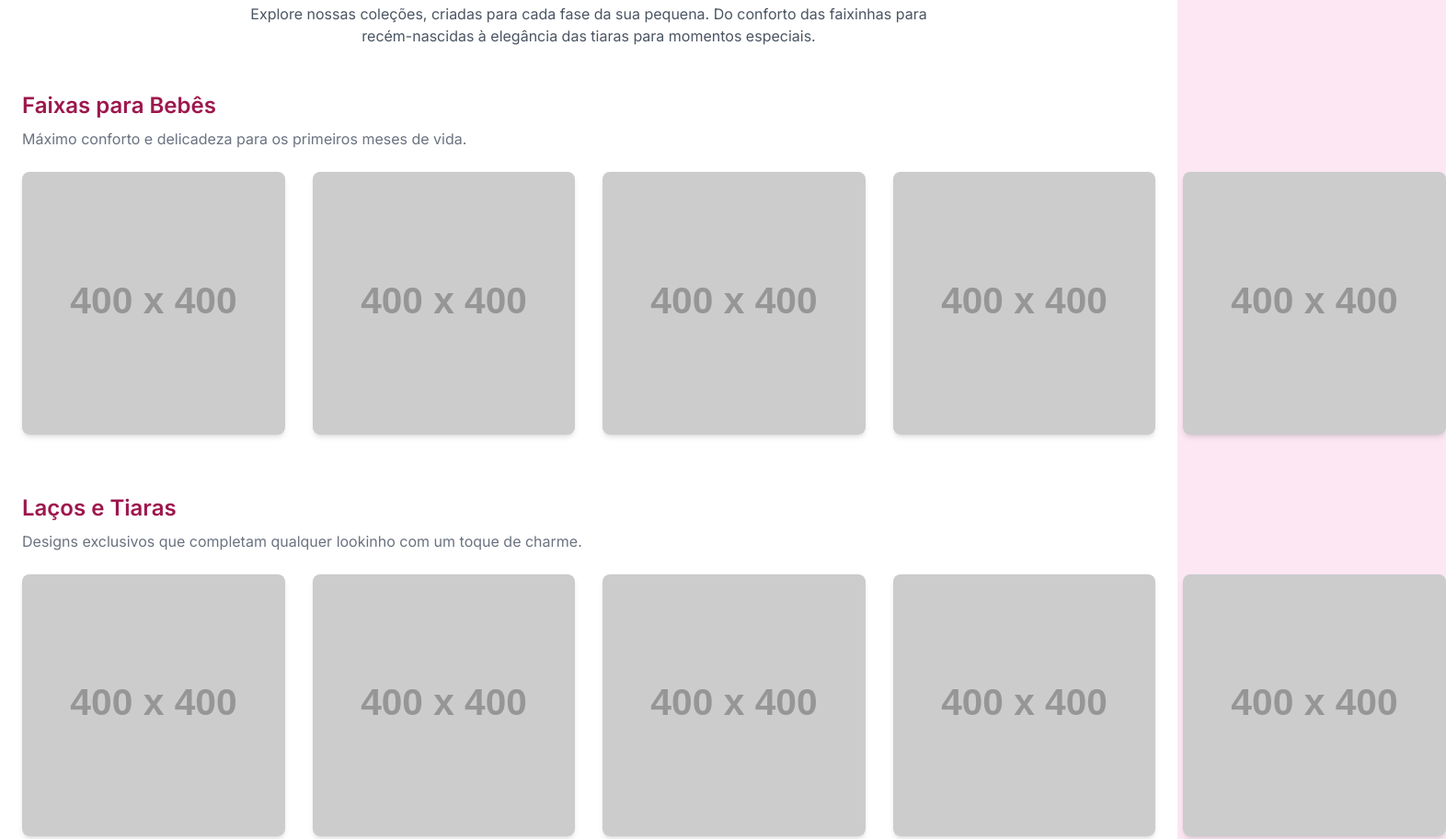
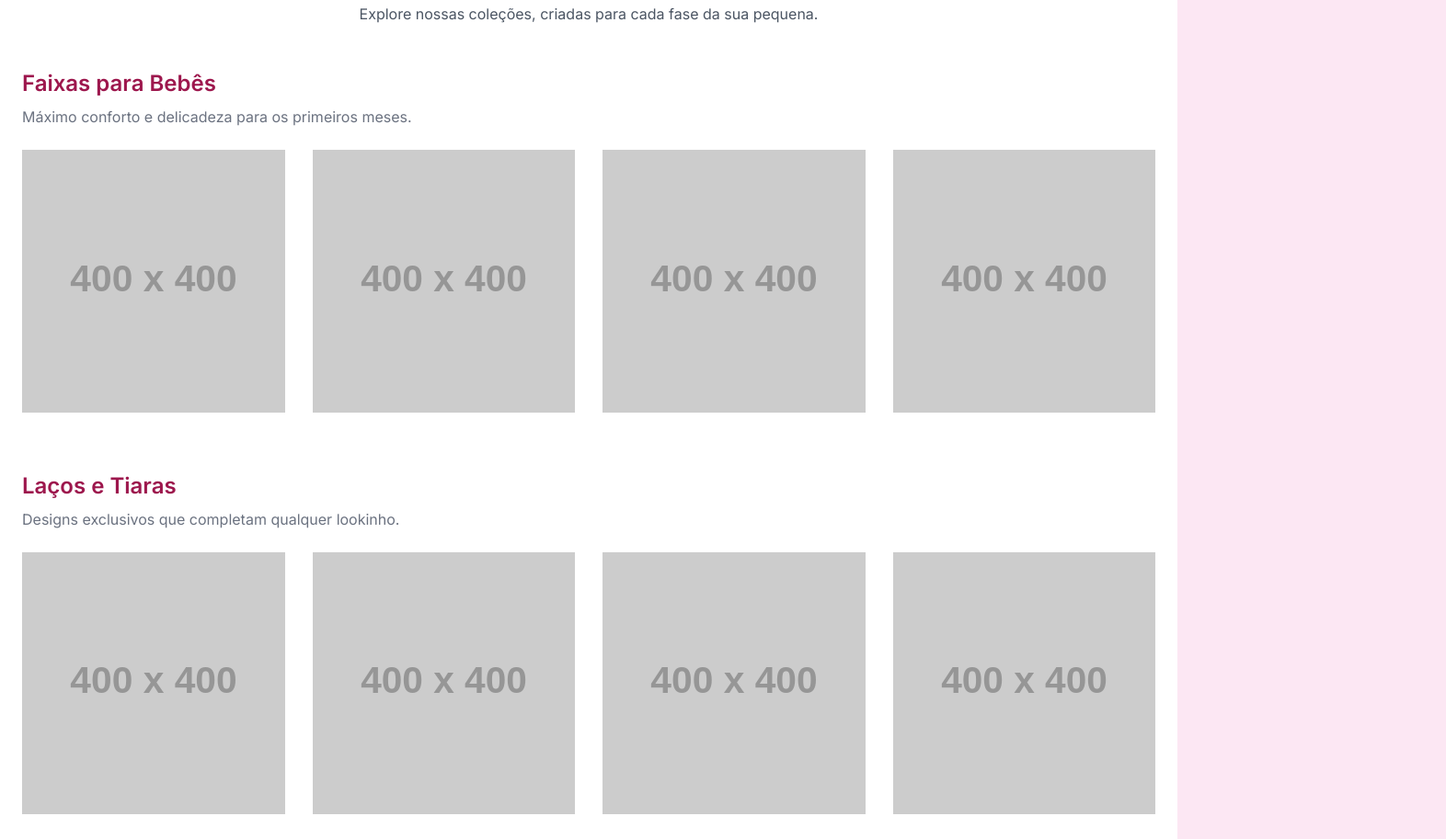
Before and after one commit to joh2244/projeto---site-institucional---FG-La-os, a plain HTML site: page index.html in a window 1280 px wide. Shown: the part 861-1774 px from the top of the page at 92% size, 1572 px wide, since content can reach past the window. Drawn offline with nearby package versions, Linux system fonts and the light colour scheme; placeholder pictures from the web are drawn by us.

Commit message:
Update index.html

```diff
--- a/index.html
+++ b/index.html
@@ -8,30 +8,43 @@
     <!-- Tailwind CSS -->
     <script src="https://cdn.tailwindcss.com"></script>
 
-    <!-- Google Fonts: Dancing Script para títulos e Inter para textos -->
+    <!-- Google Fonts -->
     <link rel="preconnect" href="https://fonts.googleapis.com">
     <link rel="preconnect" href="https://fonts.gstatic.com" crossorigin>
     <link href="https://fonts.googleapis.com/css2?family=Dancing+Script:wght@700&family=Inter:wght@400;500;600&display=swap" rel="stylesheet">
 
-    <!-- Swiper.js para o Carrossel -->
+    <!-- Swiper.js -->
     <link rel="stylesheet" href="https://unpkg.com/swiper/swiper-bundle.min.css" />
     <script src="https://unpkg.com/swiper/swiper-bundle.min.js"></script>
 
     <style>
-        /* Estilos personalizados para aplicar as fontes */
         body {
             font-family: 'Inter', sans-serif;
+            overflow-x: hidden; /* remove scroll horizontal */
         }
         .font-title {
             font-family: 'Dancing Script', cursive;
         }
-        /* Ajuste para o carrossel com cores vibrantes */
+        .swiper-container {
+            width: 100%;
+            max-width: 100%;
+            overflow: hidden;
+        }
+        .swiper-slide {
+            display: flex;
+            justify-content: center;
+        }
+        .swiper-slide img {
+            width: 100%;
+            height: auto;
+            max-width: 300px; /* limita no mobile */
+        }
         .swiper-button-next, .swiper-button-prev {
-            color: #ec4899; /* Cor rosa forte para as setas */
+            color: #ec4899;
         }
     </style>
 </head>
-<body class="bg-pink-100 text-gray-800 overflow-x-hidden">
+<body class="bg-pink-100 text-gray-800">
 
     <!-- CABEÇALHO -->
     <header class="bg-white shadow-md fixed w-full top-0 z-50">
@@ -44,7 +57,7 @@
             </div>
             <!-- Menu Mobile -->
             <button id="mobile-menu-button" class="md:hidden text-pink-600">
-                <svg class="w-6 h-6" fill="none" stroke="currentColor" viewBox="0 0 24 24" xmlns="http://www.w3.org/2000/svg"><path stroke-linecap="round" stroke-linejoin="round" stroke-width="2" d="M4 6h16M4 12h16m-7 6h7"></path></svg>
+                <svg class="w-6 h-6" fill="none" stroke="currentColor" viewBox="0 0 24 24"><path stroke-linecap="round" stroke-linejoin="round" stroke-width="2" d="M4 6h16M4 12h16m-7 6h7"></path></svg>
             </button>
         </nav>
         <!-- Links do Menu Mobile -->
@@ -66,54 +79,53 @@
             </div>
         </section>
 
-        <!-- SEÇÃO 2: NOSSAS CRIAÇÕES (CATÁLOGO) -->
+        <!-- SEÇÃO 2: NOSSAS CRIAÇÕES -->
         <section id="criacoes" class="py-16 md:py-24 bg-white">
             <div class="container mx-auto px-6">
                 <h2 class="font-title text-4xl md:text-5xl text-center text-pink-900 mb-4">Feitos para Encantar</h2>
-                <p class="text-center text-gray-600 max-w-3xl mx-auto mb-12">Explore nossas coleções, criadas para cada fase da sua pequena. Do conforto das faixinhas para recém-nascidas à elegância das tiaras para momentos especiais.</p>
+                <p class="text-center text-gray-600 max-w-3xl mx-auto mb-12">Explore nossas coleções, criadas para cada fase da sua pequena.</p>
 
-                <!-- Carrossel de Faixas para Bebês -->
+                <!-- Carrossel de Faixas -->
                 <h3 class="text-2xl font-semibold text-pink-800 mb-2">Faixas para Bebês</h3>
-                <p class="text-gray-500 mb-6">Máximo conforto e delicadeza para os primeiros meses de vida.</p>
+                <p class="text-gray-500 mb-6">Máximo conforto e delicadeza para os primeiros meses.</p>
                 <div class="swiper-container swiper-babies">
                     <div class="swiper-wrapper">
-                        <div class="swiper-slide"><img src="https://placehold.co/400x400/fdf2f8/db2777?text=Faixa+Amelie" alt="Faixa para Bebê Amelie" class="rounded-lg shadow-md"></div>
-                        <div class="swiper-slide"><img src="https://placehold.co/400x400/fce7f3/ec4899?text=Faixa+Sofia" alt="Faixa para Bebê Sofia" class="rounded-lg shadow-md"></div>
-                        <div class="swiper-slide"><img src="https://placehold.co/400x400/fdf2f8/db2777?text=Faixa+Clara" alt="Faixa para Bebê Clara" class="rounded-lg shadow-md"></div>
-                        <div class="swiper-slide"><img src="https://placehold.co/400x400/fce7f3/ec4899?text=Faixa+Laura" alt="Faixa para Bebê Laura" class="rounded-lg shadow-md"></div>
-                        <div class="swiper-slide"><img src="https://placehold.co/400x400/fdf2f8/db2777?text=Faixa+Alice" alt="Faixa para Bebê Alice" class="rounded-lg shadow-md"></div>
+                        <div class="swiper-slide"><img src="https://placehold.co/400x400/fdf2f8/db2777?text=Faixa+Amelie"></div>
+                        <div class="swiper-slide"><img src="https://placehold.co/400x400/fce7f3/ec4899?text=Faixa+Sofia"></div>
+                        <div class="swiper-slide"><img src="https://placehold.co/400x400/fdf2f8/db2777?text=Faixa+Clara"></div>
+                        <div class="swiper-slide"><img src="https://placehold.co/400x400/fce7f3/ec4899?text=Faixa+Laura"></div>
+                        <div class="swiper-slide"><img src="https://placehold.co/400x400/fdf2f8/db2777?text=Faixa+Alice"></div>
                     </div>
-                    <div class="swiper-button-next"></div>
-                    <div class="swiper-button-prev"></div>
+
                 </div>
 
-                <!-- Carrossel de Laços e Tiaras -->
+                <!-- Carrossel de Tiaras -->
                 <h3 class="text-2xl font-semibold text-pink-800 mt-16 mb-2">Laços e Tiaras</h3>
-                <p class="text-gray-500 mb-6">Designs exclusivos que completam qualquer lookinho com um toque de charme.</p>
+                <p class="text-gray-500 mb-6">Designs exclusivos que completam qualquer lookinho.</p>
                 <div class="swiper-container swiper-tiaras">
                     <div class="swiper-wrapper">
-                        <div class="swiper-slide"><img src="https://placehold.co/400x400/fbcfe8/be185d?text=Tiara+Helena" alt="Tiara Helena" class="rounded-lg shadow-md"></div>
-                        <div class="swiper-slide"><img src="https://placehold.co/400x400/fce7f3/db2777?text=La%C3%A7o+Julia" alt="Laço Julia" class="rounded-lg shadow-md"></div>
-                        <div class="swiper-slide"><img src="https://placehold.co/400x400/fbcfe8/be185d?text=La%C3%A7o+Bia" alt="Laço Bia" class="rounded-lg shadow-md"></div>
-                        <div class="swiper-slide"><img src="https://placehold.co/400x400/fce7f3/db2777?text=Tiara+Valentina" alt="Tiara Valentina" class="rounded-lg shadow-md"></div>
-                        <div class="swiper-slide"><img src="https://placehold.co/400x400/fbcfe8/be185d?text=La%C3%A7o+Isis" alt="Laço Isis" class="rounded-lg shadow-md"></div>
+                        <div class="swiper-slide"><img src="https://placehold.co/400x400/fbcfe8/be185d?text=Tiara+Helena"></div>
+                        <div class="swiper-slide"><img src="https://placehold.co/400x400/fce7f3/db2777?text=La%C3%A7o+Julia"></div>
+                        <div class="swiper-slide"><img src="https://placehold.co/400x400/fbcfe8/be185d?text=La%C3%A7o+Bia"></div>
+                        <div class="swiper-slide"><img src="https://placehold.co/400x400/fce7f3/db2777?text=Tiara+Valentina"></div>
+                        <div class="swiper-slide"><img src="https://placehold.co/400x400/fbcfe8/be185d?text=La%C3%A7o+Isis"></div>
                     </div>
-                    <div class="swiper-button-next"></div>
-                    <div class="swiper-button-prev"></div>
+                    <div class="swiper-button-next tiaras-next"></div>
+                    <div class="swiper-button-prev tiaras-prev"></div>
                 </div>
             </div>
         </section>
 
-        <!-- SEÇÃO 3: NOSSA HISTÓRIA -->
+        <!-- SEÇÃO 3: HISTÓRIA -->
         <section id="historia" class="py-16 md:py-24 bg-pink-100">
             <div class="container mx-auto px-6 flex flex-col md:flex-row items-center gap-12">
                 <div class="md:w-1/2">
-                    <img src="https://placehold.co/600x700/fbcfe8/9d174d?text=Artes%C3%A3+Trabalhando" alt="Mãos de artesã trabalhando em uma peça" class="rounded-lg shadow-2xl w-full">
+                    <img src="https://placehold.co/600x700/fbcfe8/9d174d?text=Artes%C3%A3+Trabalhando" class="rounded-lg shadow-2xl w-full">
                 </div>
                 <div class="md:w-1/2 text-center md:text-left">
                     <h2 class="font-title text-4xl md:text-5xl text-pink-900 mb-4">Das mãos da artesã para a sua família.</h2>
-                    <p class="text-gray-700 leading-relaxed mb-4">A FG Laços nasceu do amor pelo artesanato e da alegria de ver o sorriso de uma criança. Cada peça que você vê aqui é criada pessoalmente, com horas de cuidado e atenção a cada laço, bordado e costura.</p>
-                    <p class="text-gray-700 leading-relaxed">Não se trata apenas de acessórios. Trata-se de criar pequenas joias, com materiais seguros e confortáveis, para fazer parte dos momentos mais felizes e das memórias mais preciosas da sua família.</p>
+                    <p class="text-gray-700 mb-4">A FG Laços nasceu do amor pelo artesanato e da alegria de ver o sorriso de uma criança.</p>
+                    <p class="text-gray-700">Não se trata apenas de acessórios. Trata-se de criar pequenas joias com materiais seguros e confortáveis.</p>
                 </div>
             </div>
         </section>
@@ -122,44 +134,38 @@
         <section class="py-16 md:py-24 bg-white">
             <div class="container mx-auto px-6">
                 <div class="grid grid-cols-1 md:grid-cols-3 gap-12 text-center">
-                    <!-- Item 1 -->
-                    <div class="flex flex-col items-center">
+                    <div>
                         <div class="bg-pink-100 p-5 rounded-full mb-4">
-                            <svg xmlns="http://www.w3.org/2000/svg" class="h-10 w-10 text-pink-600" fill="none" viewBox="0 0 24 24" stroke="currentColor"><path stroke-linecap="round" stroke-linejoin="round" stroke-width="2" d="M4.318 6.318a4.5 4.5 0 000 6.364L12 20.364l7.682-7.682a4.5 4.5 0 00-6.364-6.364L12 7.636l-1.318-1.318a4.5 4.5 0 00-6.364 0z" /></svg>
+                            <svg class="h-10 w-10 text-pink-600" fill="none" viewBox="0 0 24 24" stroke="currentColor"><path d="M4.318 6.318a4.5 4.5 0 000 6.364L12 20.364l7.682-7.682a4.5 4.5 0 00-6.364-6.364L12 7.636l-1.318-1.318a4.5 4.5 0 00-6.364 0z" /></svg>
                         </div>
                         <h3 class="text-xl font-semibold text-pink-900 mb-2">100% Artesanal</h3>
-                        <p class="text-gray-600">Cada peça é única e feita à mão, garantindo um acabamento impecável e a qualidade que produtos industriais não oferecem.</p>
+                        <p class="text-gray-600">Cada peça é única e feita à mão.</p>
                     </div>
-                    <!-- Item 2 -->
-                    <div class="flex flex-col items-center">
+                    <div>
                         <div class="bg-pink-100 p-5 rounded-full mb-4">
-                            <svg xmlns="http://www.w3.org/2000/svg" class="h-10 w-10 text-pink-600" fill="none" viewBox="0 0 24 24" stroke="currentColor"><path stroke-linecap="round" stroke-linejoin="round" stroke-width="2" d="M9 12l2 2 4-4m6 2a9 9 0 11-18 0 9 9 0 0118 0z" /></svg>
+                            <svg class="h-10 w-10 text-pink-600" fill="none" viewBox="0 0 24 24" stroke="currentColor"><path d="M9 12l2 2 4-4m6 2a9 9 0 11-18 0 9 9 0 0118 0z" /></svg>
                         </div>
                         <h3 class="text-xl font-semibold text-pink-900 mb-2">Conforto e Segurança</h3>
-                        <p class="text-gray-600">Usamos apenas materiais hipoalergênicos e de alta qualidade, pensados para a pele sensível dos bebês e crianças.</p>
+                        <p class="text-gray-600">Materiais hipoalergênicos e de alta qualidade.</p>
                     </div>
-                    <!-- Item 3 -->
-                    <div class="flex flex-col items-center">
+                    <div>
                         <div class="bg-pink-100 p-5 rounded-full mb-4">
-                            <svg xmlns="http://www.w3.org/2000/svg" class="h-10 w-10 text-pink-600" fill="none" viewBox="0 0 24 24" stroke="currentColor"><path stroke-linecap="round" stroke-linejoin="round" stroke-width="2" d="M5 3v4M3 5h4M6 17v4m-2-2h4m5-16l2.286 6.857L21 12l-5.714 2.143L13 21l-2.286-6.857L5 12l5.714-2.143L13 3z" /></svg>
+                            <svg class="h-10 w-10 text-pink-600" fill="none" viewBox="0 0 24 24" stroke="currentColor"><path d="M5 3v4M3 5h4M6 17v4m-2-2h4m5-16l2.286 6.857L21 12l-5.714 2.143L13 21l-2.286-6.857L5 12l5.714-2.143L13 3z" /></svg>
                         </div>
                         <h3 class="text-xl font-semibold text-pink-900 mb-2">Design Exclusivo</h3>
-                        <p class="text-gray-600">Nossos modelos são criações próprias, feitos para encantar e garantir um visual único para sua pequena.</p>
+                        <p class="text-gray-600">Modelos autorais que encantam.</p>
                     </div>
                 </div>
             </div>
         </section>
 
-        <!-- SEÇÃO 5: CHAMADA PARA AÇÃO (CONTATO) -->
+        <!-- SEÇÃO 5: CONTATO -->
         <section id="contato" class="bg-pink-200">
             <div class="container mx-auto px-6 py-16 md:py-24 text-center">
-                <h2 class="font-title text-4xl md:text-5xl text-pink-950 mb-4">Gostou de um modelo ou quer algo especial?</h2>
-                <p class="text-pink-800 max-w-2xl mx-auto text-lg mb-8">Vamos adorar te ajudar a escolher o acessório perfeito ou a criar uma encomenda personalizada com as cores e detalhes que você sonhou.</p>
-                <a href="https://wa.me/5511999999999?text=Ol%C3%A1!%20Vi%20o%20site%20da%20FG%20La%C3%A7os%20e%20gostaria%20de%20fazer%20uma%20encomenda." target="_blank" class="inline-block bg-green-500 text-white font-bold text-xl px-10 py-4 rounded-full hover:bg-green-600 transition duration-300 shadow-2xl transform hover:scale-105">
-                    <span class="flex items-center justify-center">
-                        <svg class="w-7 h-7 mr-3" fill="currentColor" viewBox="0 0 24 24" xmlns="http://www.w3.org/2000/svg"><path d="M.057 24l1.687-6.163c-1.041-1.804-1.588-3.849-1.587-5.946.003-6.556 5.338-11.891 11.893-11.891 3.181.001 6.167 1.24 8.413 3.488 2.245 2.248 3.481 5.236 3.48 8.414-.003 6.557-5.338 11.892-11.894 11.892-1.99 0-3.903-.52-5.586-1.457l-6.354 1.654zm.789-1.945l.427-.116c1.729-.455 2.522-.254 3.963.454 1.442.708 2.986 1.079 4.565 1.078 5.424 0 9.817-4.393 9.818-9.817.001-5.424-4.394-9.818-9.818-9.818-5.424 0-9.817 4.394-9.817 9.817 0 2.12.67 4.16 1.86 5.797l.117.187-.229.812-1.127 3.985z"/></svg>
-                        Encomendar no WhatsApp
-                    </span>
+                <h2 class="font-title text-4xl md:text-5xl text-pink-950 mb-4">Gostou de um modelo?</h2>
+                <p class="text-pink-800 max-w-2xl mx-auto text-lg mb-8">Peça pelo WhatsApp e faça sua encomenda personalizada.</p>
+                <a href="https://wa.me/5511999999999?text=Ol%C3%A1!%20Vi%20o%20site%20da%20FG%20La%C3%A7os%20e%20gostaria%20de%20fazer%20uma%20encomenda." target="_blank" class="inline-block bg-green-500 text-white font-bold text-xl px-10 py-4 rounded-full hover:bg-green-600 shadow-2xl transform hover:scale-105">
+                    Encomendar no WhatsApp
                 </a>
             </div>
         </section>
@@ -170,58 +176,40 @@
         <div class="container mx-auto px-6 py-8 flex flex-col md:flex-row justify-between items-center">
             <p class="font-title text-2xl text-pink-300 mb-4 md:mb-0">FG Laços</p>
             <p class="text-sm text-gray-400 mb-4 md:mb-0">&copy; 2024 FG Laços. Todos os direitos reservados.</p>
-            <div>
-                <a href="#" class="text-gray-400 hover:text-white">
-                    <svg xmlns="http://www.w3.org/2000/svg" class="h-7 w-7" fill="currentColor" viewBox="0 0 24 24"><path d="M12 2.163c3.204 0 3.584.012 4.85.07 3.252.148 4.771 1.691 4.919 4.919.058 1.265.069 1.645.069 4.85s-.011 3.584-.069 4.85c-.149 3.225-1.664 4.771-4.919 4.919-1.266.058-1.644.07-4.85.07s-3.584-.012-4.85-.07c-3.252-.148-4.771-1.691-4.919-4.919-.058-1.265-.069-1.645-.069-4.85s.011-3.584.069-4.85c.149-3.225 1.664-4.771 4.919-4.919 1.266-.057 1.644-.069 4.85-.069zm0-2.163c-3.259 0-3.667.014-4.947.072-4.358.2-6.78 2.618-6.98 6.98-.059 1.281-.073 1.689-.073 4.948s.014 3.667.072 4.947c.2 4.358 2.618 6.78 6.98 6.98 1.281.058 1.689.072 4.948.072s3.667-.014 4.947-.072c4.358-.2 6.78-2.618 6.98-6.98.059-1.281.073-1.689.073-4.948s-.014-3.667-.072-4.947c-.2-4.358-2.618-6.78-6.98-6.98-1.281-.058-1.689-.072-4.948-.072zm0 5.838c-3.403 0-6.162 2.759-6.162 6.162s2.759 6.162 6.162 6.162 6.162-2.759 6.162-6.162-2.759-6.162-6.162-6.162zm0 10.162c-2.209 0-4-1.79-4-4s1.791-4 4-4 4 1.79 4 4-1.791 4-4 4zm6.406-11.845c-.796 0-1.441.645-1.441 1.44s.645 1.44 1.441 1.44 1.441-.645 1.441-1.44-.645-1.44-1.441-1.44z"/></svg>
-                </a>
-            </div>
         </div>
     </footer>
 
     <script>
-        // Script para o menu mobile
-        const mobileMenuButton = document.getElementById('mobile-menu-button');
-        const mobileMenu = document.getElementById('mobile-menu');
-        mobileMenuButton.addEventListener('click', () => {
-            mobileMenu.classList.toggle('hidden');
+        // menu mobile
+        document.getElementById('mobile-menu-button').addEventListener('click', () => {
+            document.getElementById('mobile-menu').classList.toggle('hidden');
         });
 
-        // Script para inicializar os carrosséis Swiper.js
+        // carrossel 1
         var swiperBabies = new Swiper('.swiper-babies', {
-            slidesPerView: 2,
+            slidesPerView: 1.2,
             spaceBetween: 15,
             navigation: {
-                nextEl: '.swiper-button-next',
-                prevEl: '.swiper-button-prev',
+                nextEl: '.babies-next',
+                prevEl: '.babies-prev',
             },
             breakpoints: {
-                640: {
-                    slidesPerView: 3,
-                    spaceBetween: 20,
-                },
-                1024: {
-                    slidesPerView: 4,
-                    spaceBetween: 30,
-                },
+                640: { slidesPerView: 2, spaceBetween: 20 },
+                1024: { slidesPerView: 4, spaceBetween: 30 },
             }
         });
 
+        // carrossel 2
         var swiperTiaras = new Swiper('.swiper-tiaras', {
-            slidesPerView: 2,
+            slidesPerView: 1.2,
             spaceBetween: 15,
             navigation: {
-                nextEl: '.swiper-button-next',
-                prevEl: '.swiper-button-prev',
+                nextEl: '.tiaras-next',
+                prevEl: '.tiaras-prev',
             },
             breakpoints: {
-                640: {
-                    slidesPerView: 3,
-                    spaceBetween: 20,
-                },
-                1024: {
-                    slidesPerView: 4,
-                    spaceBetween: 30,
-                },
+                640: { slidesPerView: 2, spaceBetween: 20 },
+                1024: { slidesPerView: 4, spaceBetween: 30 },
             }
         });
     </script>
```
